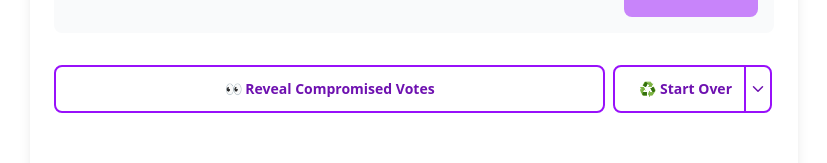
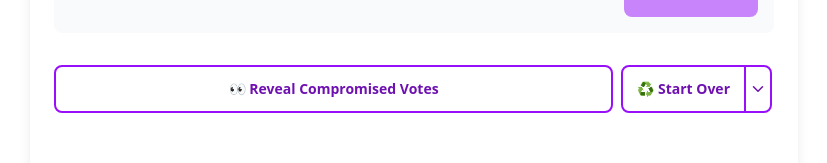
Before and after one commit to dsernst/simulate-corrupted-election, a Next.js app: page / in a window 1280 px wide. Shown: the part 730-893 px from the top of the page, without its empty margins (226-1053 px from the left). Built offline with nearby package versions, Linux system fonts and the light colour scheme.

Commit message:
Tweak 'Start Over' x padding to center

```diff
--- a/app/components/RevealStartOverLine.tsx
+++ b/app/components/RevealStartOverLine.tsx
@@ -52,7 +52,7 @@ export const RevealStartOverLine = ({
           <Button
             onClick={() => onStartOver()}
             variant="outline"
-            className="text-sm py-2 px-4 rounded-r-none pr-3"
+            className="text-sm py-2 !px-3.5 rounded-r-none"
           >
             ♻️ Start Over
           </Button>
```
